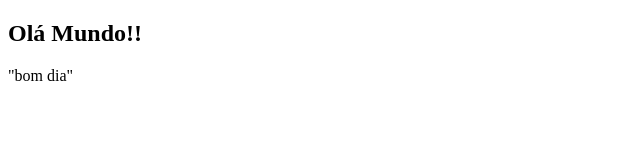
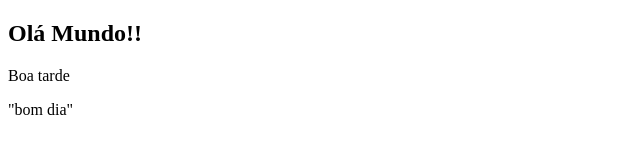
Before and after one commit to Argolo-Micael/GIt_Teste, a plain HTML site: page index.html in a window 1280 px wide. Shown: the full height of the page, 0-640 px from the left. Drawn offline with Linux system fonts and the light colour scheme.

Commit message:
Boa tarde index.html

```diff
--- a/index.html
+++ b/index.html
@@ -8,6 +8,7 @@
 </head>
 <body>
     <h2>Olá Mundo!!</h2>
+    <p> Boa tarde <p>
     <p>"bom dia"</p>
 </body>
 </html>
```
